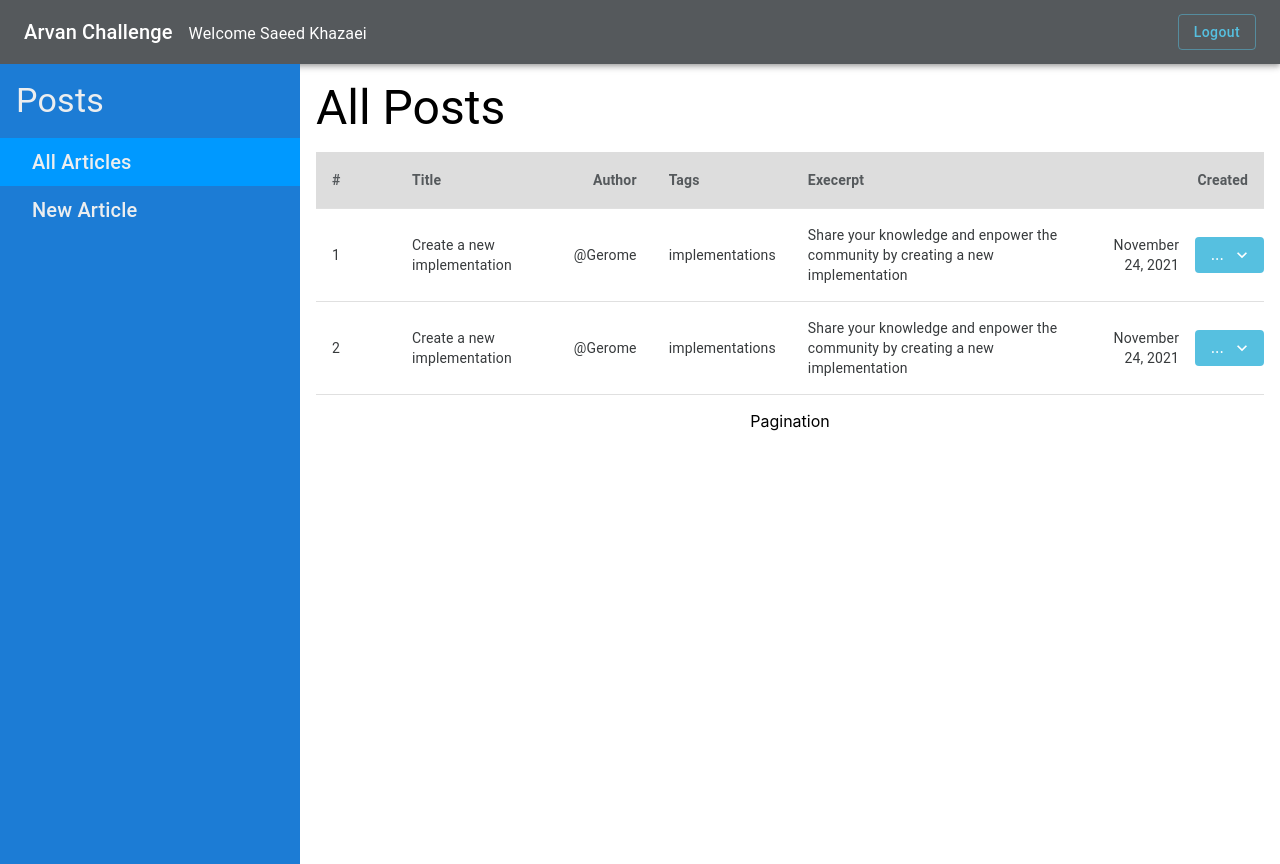
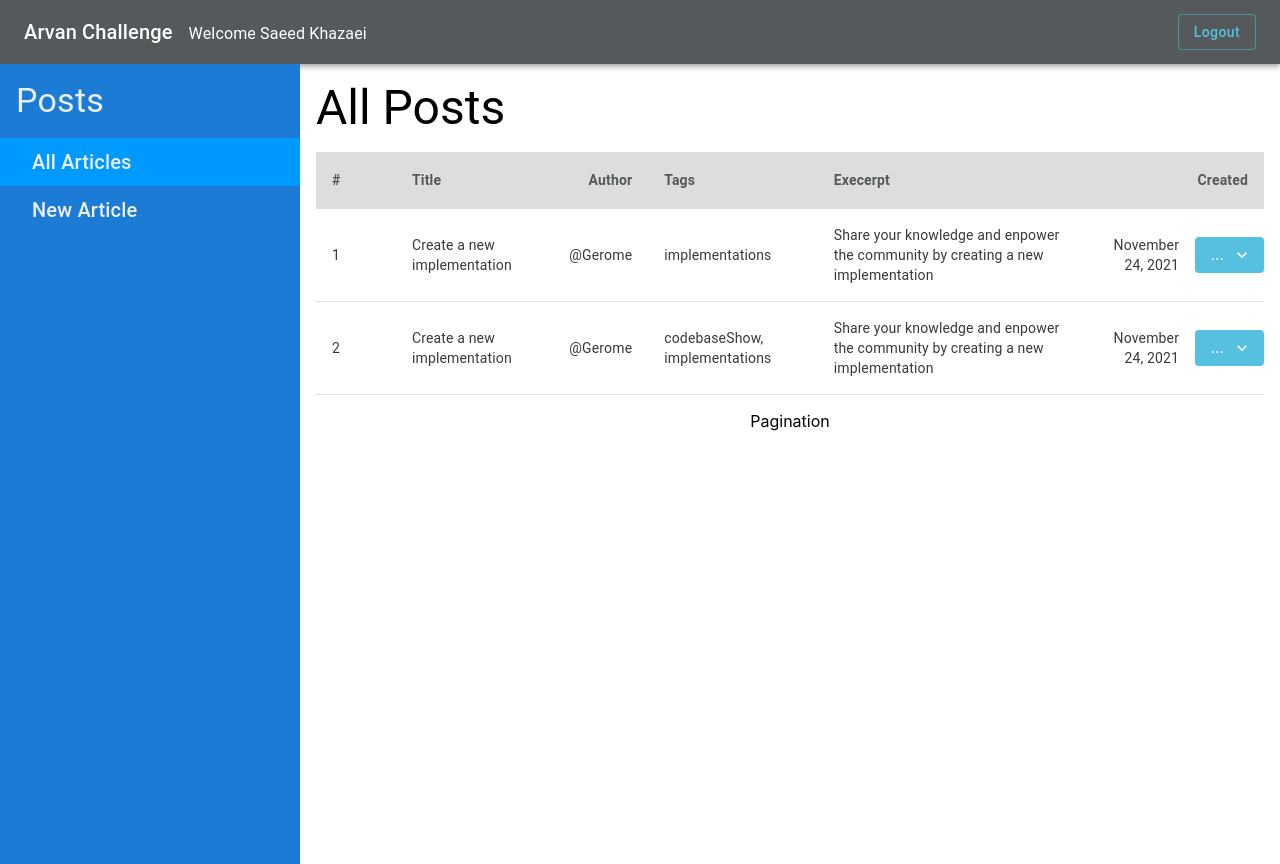
Before and after one commit to Saeed-Khazaei/arvan-cdn, a Next.js app: page /articles in a window 1280 px wide. Built offline with nearby package versions, Linux system fonts and the light colour scheme; no server answers.

Commit message:
fix tags list

```diff
--- a/components/ArticlesTable.tsx
+++ b/components/ArticlesTable.tsx
@@ -33,7 +33,7 @@ const rows: Article[] = [
     title: 'Create a new implementation',
     description: 'join the community by creating a new implementation',
     body: 'Share your knowledge and enpower the community by creating a new implementation',
-    tagList: ['implementations'],
+    tagList: ['codebaseShow', 'implementations'],
     createdAt: '2021-11-24T12:11:08.212Z',
     updatedAt: '2021-11-24T12:11:08.212Z',
     favorited: false,
@@ -70,8 +70,11 @@ const ArticlesTable = () => {
               <TableCell>{row.title}</TableCell>
               <TableCell>@{row.author.username}</TableCell>
               <TableCell>
-                {row.tagList.map((t) => (
-                  <span>{t}</span>
+                {row.tagList.map((t, index: number) => (
+                  <span>
+                    {t}
+                    {row.tagList.length - 1 == index ? '' : ', '}
+                  </span>
                 ))}
               </TableCell>
               <TableCell>
```
